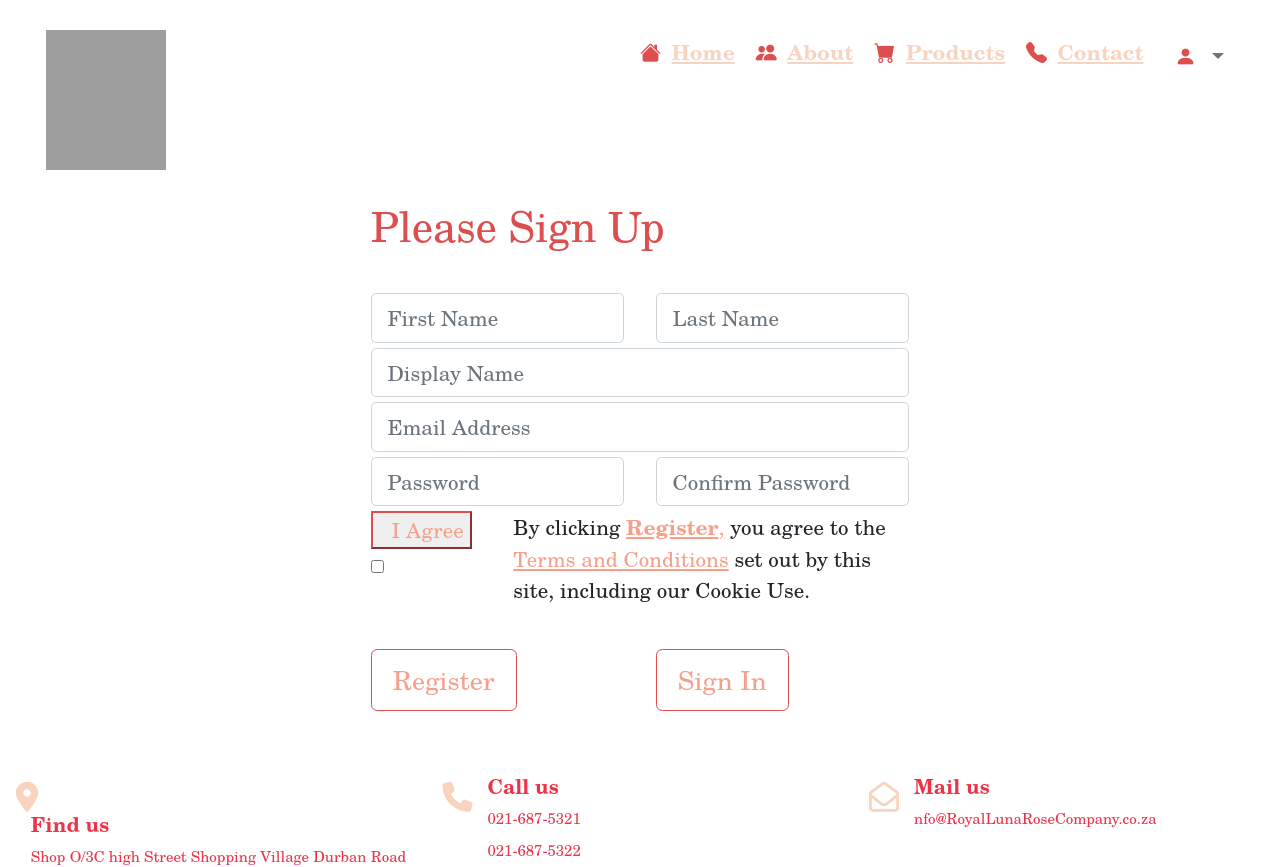
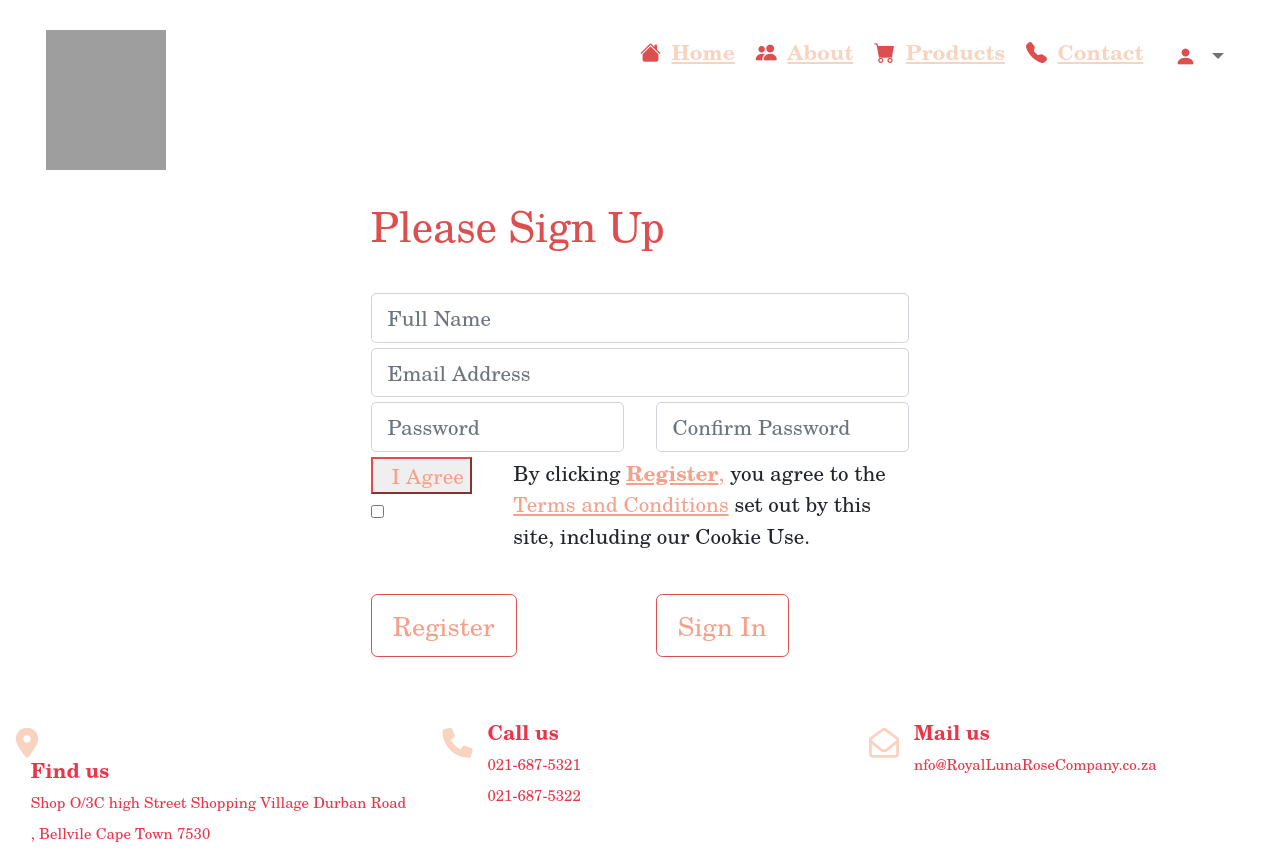
Before and after one commit to Emivw/luna-rose-FB, a Vue app in the folder luna_rose_frontend/: page /register in a window 1280 px wide. Shown: the top 867 px of the page. Built offline with nearby package versions, Linux system fonts and the light colour scheme; grey boxes are pictures that could not be loaded; some icons are missing.

Commit message:
final sub

```diff
--- a/luna_rose_frontend/src/store/index.js
+++ b/luna_rose_frontend/src/store/index.js
@@ -63,26 +63,16 @@ export default createStore({
         .then((res) => res.json())
         .then((data) => console.log(data.results))
     },
-    login: async (context, data) => {
-      // const { email, password } = data;
-      console.log("Hi")
-      fetch(`https://luna-rose.herokuapp.com/api/login`, {
-          method: "POST",
-          body: JSON.stringify(data),
-          headers: {
-            'Content-type': 'application/json; charset=UTF-8'
-          }
-        })
+    async loginUser(context, payload) {
+      fetch('https://luna-rose.herokuapp.com/api/register', {
+        method: 'POST',
+        body: JSON.stringify(payload),
+        headers: {
+          'Content-type': 'application/json; charset=UTF-8',
+        }
+      })
         .then((res) => res.json())
-        .then((data) => {
-          console.log(data.msg)
-          let user = data.msg
-          context.commit("setUser", user)
-          alert('Login in success')
-        })
-      setTimeout(() => {
-        router.push("/all")
-      }, 4000)
+        .then((data) => console.log(data.results))
     },
     async getUserInfo(context) {
       fetch('https://luna-rose.herokuapp.com/api/users', {
@@ -96,7 +86,7 @@ export default createStore({
         .then((data) => console.log(data.token.user))
     },
     async editProduct(context, payload) {
-      fetch('https://luna-rose.herokuapp.com/api/login' + payload.id, {
+      fetch('https://luna-rose.herokuapp.com/api/products' + payload.id, {
         method: 'PUT',
         body: JSON.stringify(payload),
         headers: {
--- a/luna_rose_frontend/src/views/Register.vue
+++ b/luna_rose_frontend/src/views/Register.vue
@@ -2,46 +2,18 @@
   <div class="container ">
     <div class="row  d-flex flex-row justify-content-center">
       <div class="col-xs-12 col-sm-8 col-md-6 col-sm-offset-2 col-md-offset-3">
-        <form role="form">
+        <form role="form"  @submit.prevent="register">
           <h2>Please Sign Up</h2>
           <hr class="colorgraph" />
-          <div class="row">
-            <div class="col-xs-12 col-sm-6 col-md-6 mb-1">
-              <div class="form-group">
-                <input
-                  type="text"
-                  name="first_name"
-                  id="first_name"
-                  class="form-control input-lg"
-                  placeholder="First Name"
-                  tabindex="1"
-                  v-model="firstname"
-                />
-              </div>
-            </div>
-            <div class="col-xs-12 col-sm-6 col-md-6 mb-1">
-              <div class="form-group">
-                <input
-                  type="text"
-                  name="last_name"
-                  id="last_name"
-                  v-model="lastname"
-                  class="form-control input-lg"
-                  placeholder="Last Name"
-                  tabindex="2"
-                />
-              </div>
-            </div>
-          </div>
           <div class="form-group mb-1">
             <input
               type="text"
               name="display_name"
               id="display_name"
               class="form-control input-lg"
-              placeholder="Display Name"
+              placeholder="Full Name"
               tabindex="3"
-              v-model="firstname"
+              v-model="fullName"
             />
           </div>
           <div class="form-group mb-1">
@@ -62,7 +34,7 @@
                   type="password"
                   name="password"
                   id="password"
-                  v-model="user_password"
+                  v-model="userPassword"
                   class="form-control input-lg"
                   placeholder="Password"
                   tabindex="5"
@@ -275,7 +247,31 @@ $(function () {
     init();
   });
 });
-export default {};
+export default {
+  data() {
+    return {
+      fullName: "",
+      email: "",
+      userPassowrd: "",
+      password_repeat: "",
+    };
+  },
+  computed: {
+    users() {
+      return this.$store.state.users;
+    },
+  },
+  methods: {
+    register() {
+      return this.$store.dispatch("registerUser", {
+        fullName: this.fullName,
+        email: this.email,
+        userPassowrd: this.userPassowrd,
+        password_repeat: this.password_repeat,
+      });
+    },
+  },
+};
 </script>
 
 <style scoped>
```
Also changed, not shown: 1 other file (tests, documents, lock files or other folders).
